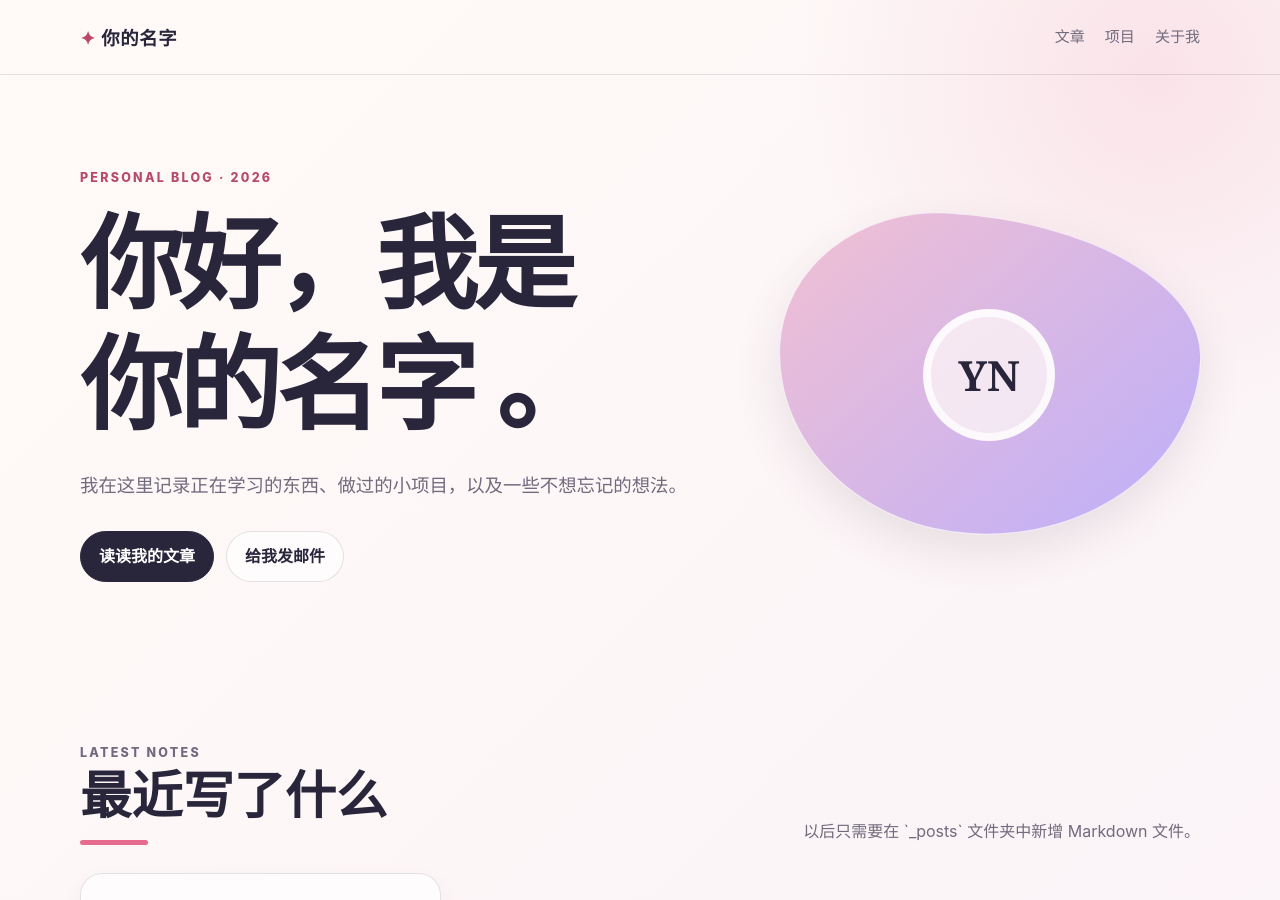
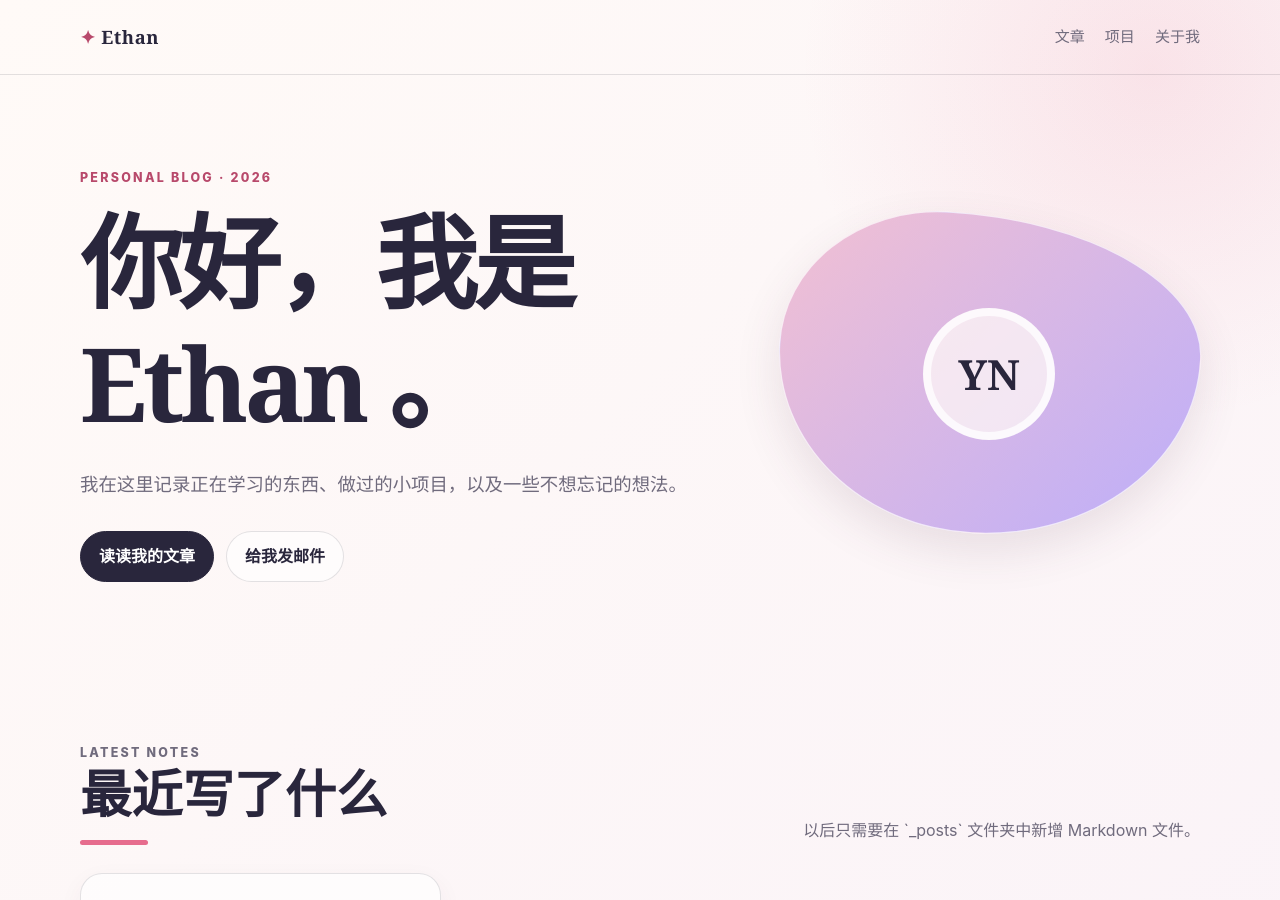
Before and after one commit to q-gweiuwh/q-gweiuwh.github.io, a Jekyll site: the page built from index.html, in a window 1280 px wide and 900 px high. Built offline with Jekyll 4.4.1, drawn with Linux system fonts in a browser that asks for light colours; some of the changed text lies outside the part shown.

Commit message:
fix(blog): replace placeholder name with Ethan

```diff
--- a/_config.yml
+++ b/_config.yml
@@ -1,4 +1,4 @@
-title: 你的名字 · 个人博客
+title: Ethan · 个人博客
 description: 一个可以持续写作的个人博客
 lang: zh-CN
 timezone: Asia/Singapore
```
Also changed, not shown: .github/workflows/pages.yml.
